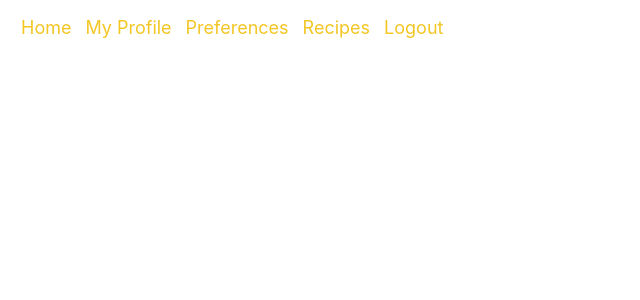
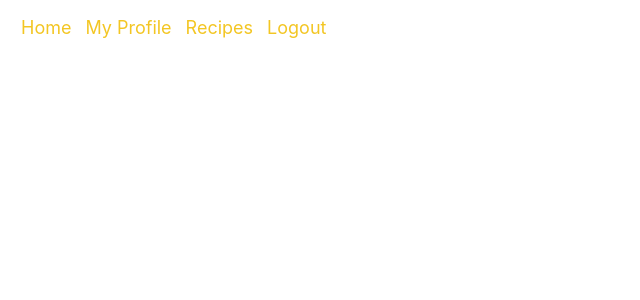
Before and after one commit to ashaheed3/finalProject-1, a React (Create React App) app in the folder client/: page /favorites in a window 1280 px wide. Shown: the top 300 px of the page, without its empty margins (0-640 px from the left). Built offline with nearby package versions, Linux system fonts and the light colour scheme; no server answers; the HTML template or start-up script is replaced by a standard one; a web font is replaced by a local one.

Commit message:
Preferences under constuction

```diff
--- a/client/src/components/Navbar.js
+++ b/client/src/components/Navbar.js
@@ -27,9 +27,9 @@
             <li>My Profile</li>
           </Link>
 
-          <Link to='/preferences' className='nav-item nav-link'>
+          {/* <Link to='/preferences' className='nav-item nav-link'>
             <li>Preferences</li>
-          </Link>
+          </Link> */}
 
           <Link to='/recipes' className='nav-item nav-link'>
             <li>Recipes</li>
```
